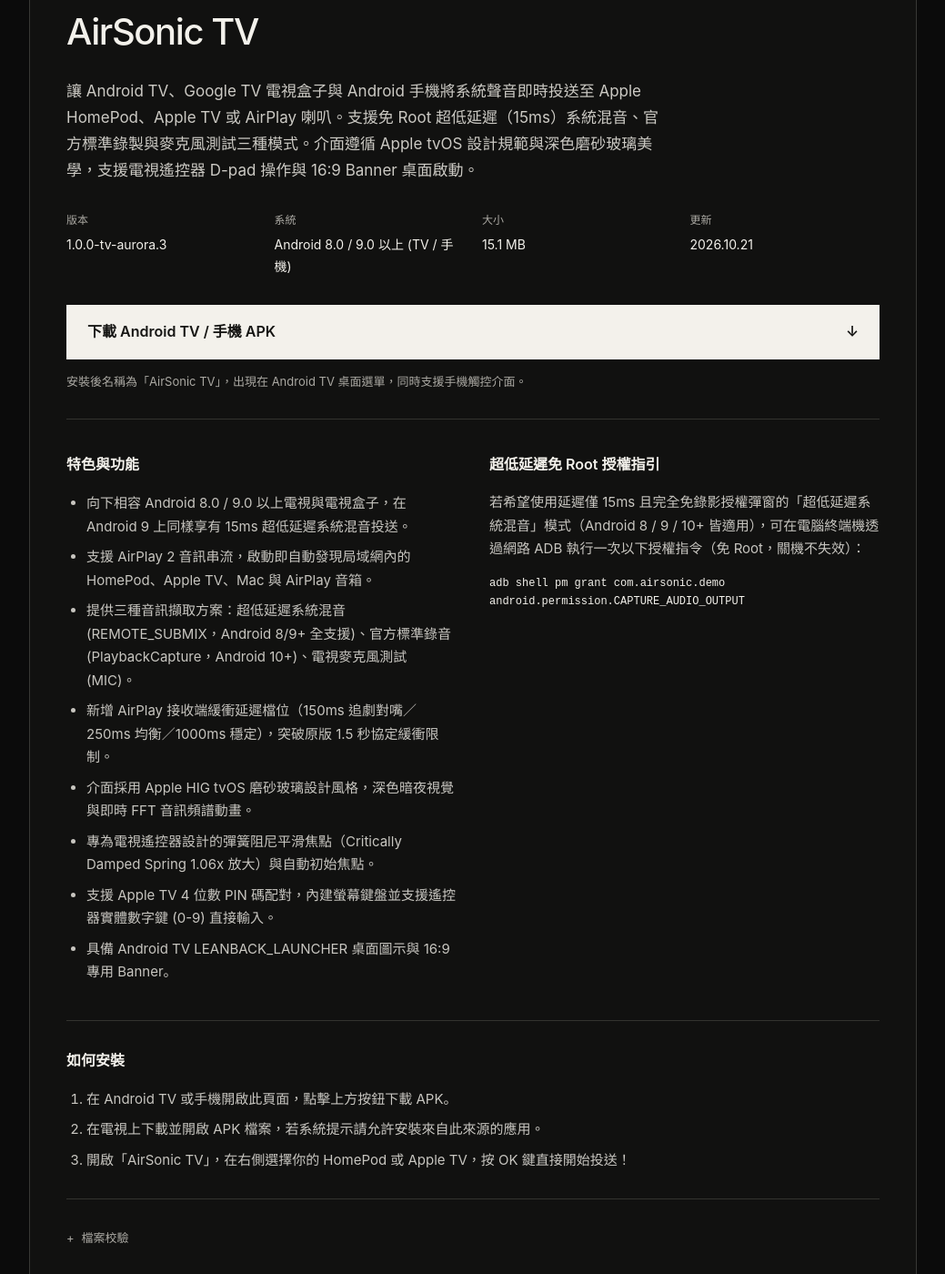
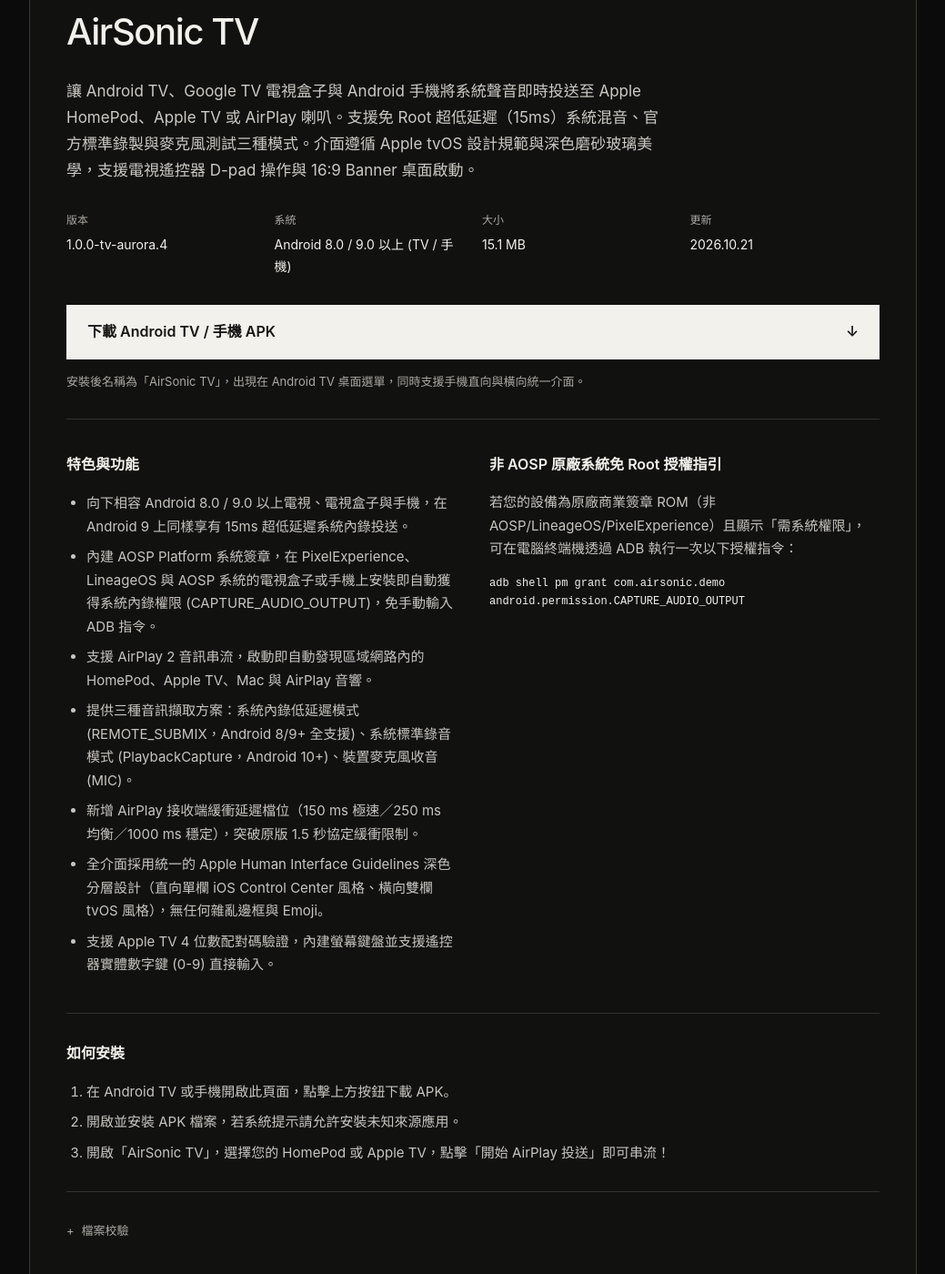
Before and after one commit to lancer1234/lancer1234.github.io, a Jekyll site: the page app/index.html, which Jekyll copies as it is, in a window 1280 px wide and 1400 px high, scrolled down 490 px. Shown: the whole window at 91% size, without its empty margins (120-1159 px from the left). Built offline with Jekyll 4.4.1, drawn with Linux system fonts in a browser that asks for light colours.

Commit message:
Update AirSonic TV APK (v1.0.0-tv-aurora.4): unified Apple HIG UI, zero emojis, AOSP platform signature for Android 9

```diff
--- a/app/index.html
+++ b/app/index.html
@@ -15,12 +15,12 @@
 <div class="release-top"><span class="eyebrow">NEW / ANDROID TV & PHONE</span><span class="badge">AirPlay 2 發送端 · 繁體中文</span></div>
 <h2 id="airsonic-title">AirSonic TV</h2>
 <p class="description">讓 Android TV、Google TV 電視盒子與 Android 手機將系統聲音即時投送至 Apple HomePod、Apple TV 或 AirPlay 喇叭。支援免 Root 超低延遲（15ms）系統混音、官方標準錄製與麥克風測試三種模式。介面遵循 Apple tvOS 設計規範與深色磨砂玻璃美學，支援電視遙控器 D-pad 操作與 16:9 Banner 桌面啟動。</p>
-<dl class="metadata"><div><dt>版本</dt><dd>1.0.0-tv-aurora.3</dd></div><div><dt>系統</dt><dd>Android 8.0 / 9.0 以上 (TV / 手機)</dd></div><div><dt>大小</dt><dd>15.1 MB</dd></div><div><dt>更新</dt><dd>2026.10.21</dd></div></dl>
+<dl class="metadata"><div><dt>版本</dt><dd>1.0.0-tv-aurora.4</dd></div><div><dt>系統</dt><dd>Android 8.0 / 9.0 以上 (TV / 手機)</dd></div><div><dt>大小</dt><dd>15.1 MB</dd></div><div><dt>更新</dt><dd>2026.10.21</dd></div></dl>
 <a class="download" href="/app/downloads/AirSonic-TV-1.0.0-20261020.apk" download>下載 Android TV / 手機 APK <span aria-hidden="true">↓</span></a>
-<p class="caption">安裝後名稱為「AirSonic TV」，出現在 Android TV 桌面選單，同時支援手機觸控介面。</p>
-<div class="notes"><section><h3>特色與功能</h3><ul><li>向下相容 Android 8.0 / 9.0 以上電視與電視盒子，在 Android 9 上同樣享有 15ms 超低延遲系統混音投送。</li><li>支援 AirPlay 2 音訊串流，啟動即自動發現局域網內的 HomePod、Apple TV、Mac 與 AirPlay 音箱。</li><li>提供三種音訊擷取方案：超低延遲系統混音 (REMOTE_SUBMIX，Android 8/9+ 全支援)、官方標準錄音 (PlaybackCapture，Android 10+)、電視麥克風測試 (MIC)。</li><li>新增 AirPlay 接收端緩衝延遲檔位（150ms 追劇對嘴／250ms 均衡／1000ms 穩定），突破原版 1.5 秒協定緩衝限制。</li><li>介面採用 Apple HIG tvOS 磨砂玻璃設計風格，深色暗夜視覺與即時 FFT 音訊頻譜動畫。</li><li>專為電視遙控器設計的彈簧阻尼平滑焦點（Critically Damped Spring 1.06x 放大）與自動初始焦點。</li><li>支援 Apple TV 4 位數 PIN 碼配對，內建螢幕鍵盤並支援遙控器實體數字鍵 (0-9) 直接輸入。</li><li>具備 Android TV LEANBACK_LAUNCHER 桌面圖示與 16:9 專用 Banner。</li></ul></section><section><h3>超低延遲免 Root 授權指引</h3><p>若希望使用延遲僅 15ms 且完全免錄影授權彈窗的「超低延遲系統混音」模式（Android 8 / 9 / 10+ 皆適用），可在電腦終端機透過網路 ADB 執行一次以下授權指令（免 Root，關機不失效）：</p><code>adb shell pm grant com.airsonic.demo android.permission.CAPTURE_AUDIO_OUTPUT</code></section></div>
-<section class="install"><h3>如何安裝</h3><ol><li>在 Android TV 或手機開啟此頁面，點擊上方按鈕下載 APK。</li><li>在電視上下載並開啟 APK 檔案，若系統提示請允許安裝來自此來源的應用。</li><li>開啟「AirSonic TV」，在右側選擇你的 HomePod 或 Apple TV，按 OK 鍵直接開始投送！</li></ol></section>
-<details><summary>檔案校驗</summary><p>SHA-256</p><code>2d5965e00788995a4e7f7307fdc490af1934e28480c22e6d90ff9e73465642eb</code><p><a href="/app/downloads/AirSonic-TV-1.0.0-20261020.apk.sha256" download>下載校驗檔</a></p></details>
+<p class="caption">安裝後名稱為「AirSonic TV」，出現在 Android TV 桌面選單，同時支援手機直向與橫向統一介面。</p>
+<div class="notes"><section><h3>特色與功能</h3><ul><li>向下相容 Android 8.0 / 9.0 以上電視、電視盒子與手機，在 Android 9 上同樣享有 15ms 超低延遲系統內錄投送。</li><li>內建 AOSP Platform 系統簽章，在 PixelExperience、LineageOS 與 AOSP 系統的電視盒子或手機上安裝即自動獲得系統內錄權限 (CAPTURE_AUDIO_OUTPUT)，免手動輸入 ADB 指令。</li><li>支援 AirPlay 2 音訊串流，啟動即自動發現區域網路內的 HomePod、Apple TV、Mac 與 AirPlay 音響。</li><li>提供三種音訊擷取方案：系統內錄低延遲模式 (REMOTE_SUBMIX，Android 8/9+ 全支援)、系統標準錄音模式 (PlaybackCapture，Android 10+)、裝置麥克風收音 (MIC)。</li><li>新增 AirPlay 接收端緩衝延遲檔位（150 ms 極速／250 ms 均衡／1000 ms 穩定），突破原版 1.5 秒協定緩衝限制。</li><li>全介面採用統一的 Apple Human Interface Guidelines 深色分層設計（直向單欄 iOS Control Center 風格、橫向雙欄 tvOS 風格），無任何雜亂邊框與 Emoji。</li><li>支援 Apple TV 4 位數配對碼驗證，內建螢幕鍵盤並支援遙控器實體數字鍵 (0-9) 直接輸入。</li></ul></section><section><h3>非 AOSP 原廠系統免 Root 授權指引</h3><p>若您的設備為原廠商業簽章 ROM（非 AOSP/LineageOS/PixelExperience）且顯示「需系統權限」，可在電腦終端機透過 ADB 執行一次以下授權指令：</p><code>adb shell pm grant com.airsonic.demo android.permission.CAPTURE_AUDIO_OUTPUT</code></section></div>
+<section class="install"><h3>如何安裝</h3><ol><li>在 Android TV 或手機開啟此頁面，點擊上方按鈕下載 APK。</li><li>開啟並安裝 APK 檔案，若系統提示請允許安裝未知來源應用。</li><li>開啟「AirSonic TV」，選擇您的 HomePod 或 Apple TV，點擊「開始 AirPlay 投送」即可串流！</li></ol></section>
+<details><summary>檔案校驗</summary><p>SHA-256</p><code>66aaf856d31c2d6b7a029cdf88db94b232c1bc1a6b80a1447cc132b5cb54230d</code><p><a href="/app/downloads/AirSonic-TV-1.0.0-20261020.apk.sha256" download>下載校驗檔</a></p></details>
 </article>
 <article class="release" aria-labelledby="carplay-test18-title">
 <div class="release-top"><span class="eyebrow">NEW / CARPLAY</span><span class="badge">test.18 · 音量修正版</span></div>
```
Also changed, not shown: 2 other files.
